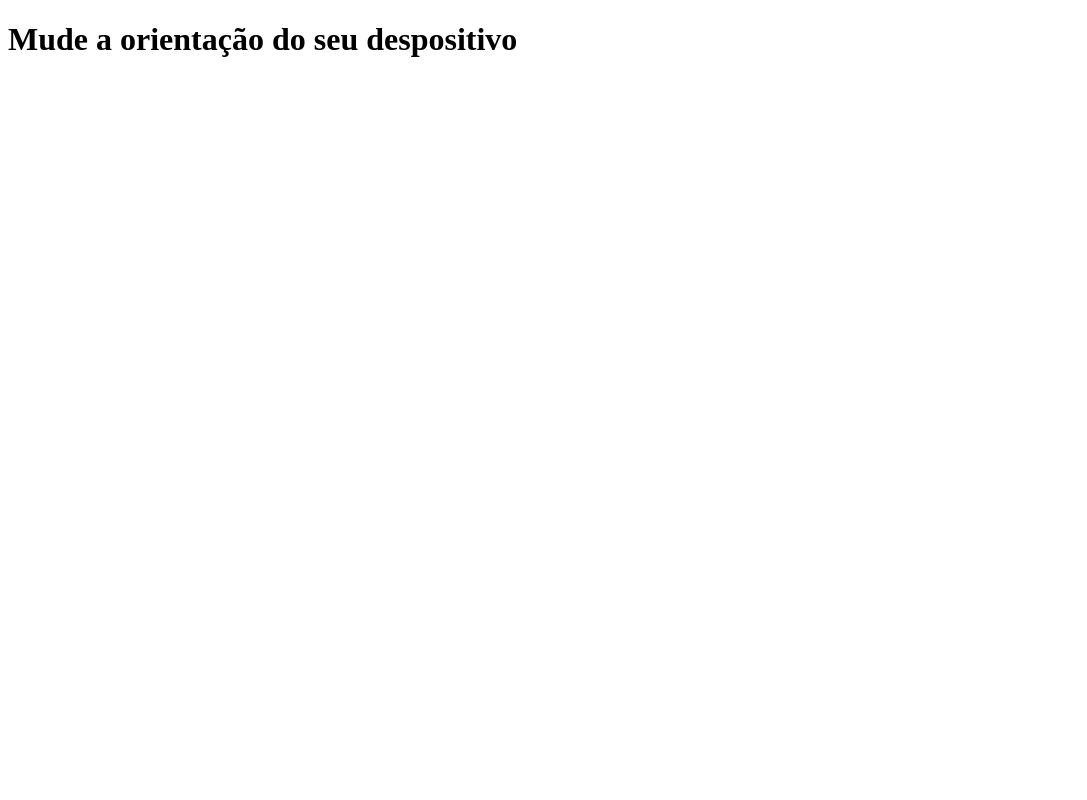
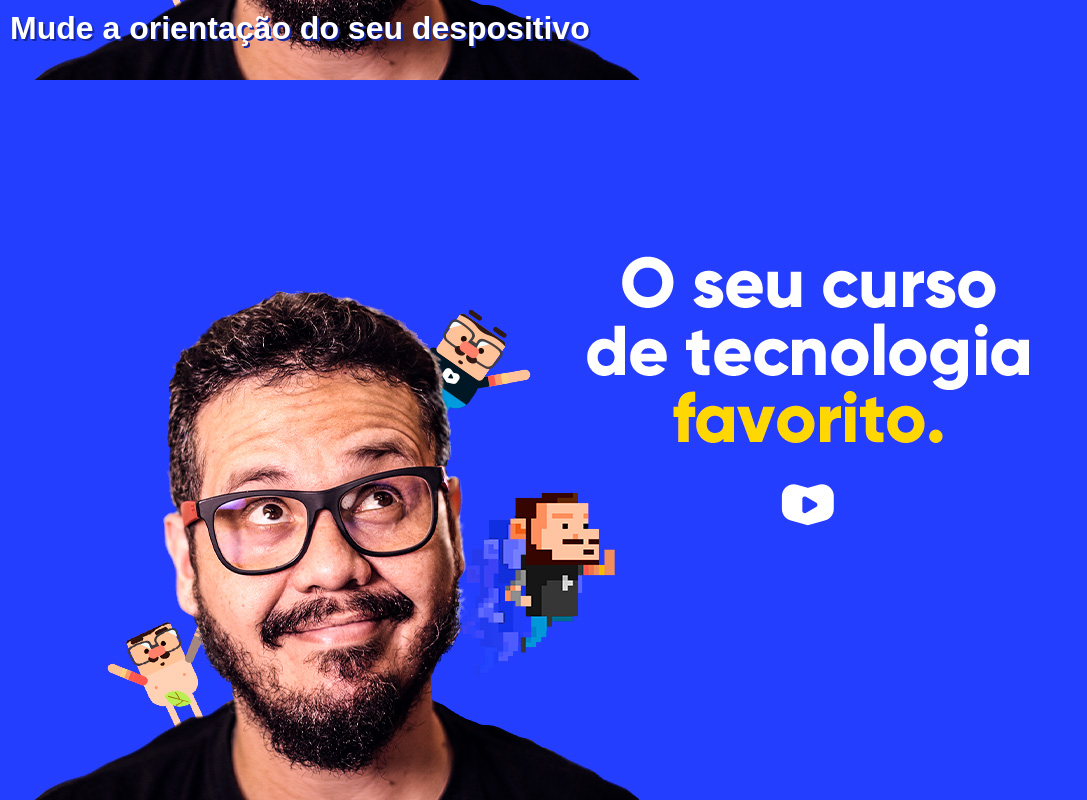
Before and after one commit to ManoelJrdev/html-css, a plain HTML site: page exercicios/ex26/mq002/index.html in a window 1280 px wide. Shown: the whole page, without its empty margins (0-1087 px from the left). Drawn offline with Linux system fonts and the light colour scheme.

Commit message:
exercicio 002 midia Query

```diff
--- a/exercicios/ex26/mq002/estilos/paisagem.css
+++ b/exercicios/ex26/mq002/estilos/paisagem.css
@@ -1,3 +1,8 @@
 @charset "UTF-8";
 
 /* aparelho landscape */
+
+body {
+    background: url(../imagens/cev-landscape.jpg);
+    background-position: left bottom;
+}
--- a/exercicios/ex26/mq002/estilos/retrato.css
+++ b/exercicios/ex26/mq002/estilos/retrato.css
@@ -1,3 +1,9 @@
 @charset "UTF-8";
 
 /* aparelho portrait */
+
+ body {
+   background: url(../imagens/cev-portrait.jpg);
+   background-position: center bottom;
+
+}
--- a/exercicios/ex26/mq002/estilos/style.css
+++ b/exercicios/ex26/mq002/estilos/style.css
@@ -1,3 +1,24 @@
 @charset "UTF-8";
 
 /* Configurações gerais */
+
+* {
+    margin: 0px;
+    padding: 0px;
+    font-family: Arial, Helvetica, sans-serif;
+}
+
+html, body {
+    width: 100vw;
+    height: 100vh;
+    background-color: #233eff;
+    background-size: contain;
+    background-repeat: no-repeat;
+
+}
+
+h1 {
+    color: white;
+    text-shadow: 2px 2px 0px #15259c;
+    padding: 10px;
+}
--- a/exercicios/ex26/mq002/index.html
+++ b/exercicios/ex26/mq002/index.html
@@ -6,8 +6,8 @@
     <meta name="viewport" content="width=device-width, initial-scale=1.0">
     <title>Midia Query</title>
     <link rel="stylesheet" href="estilos/style.css" media="all">
-    <link rel="stylesheet" href="estilos/retrato.css" media="screen and (orietation: portrait)">
-    <link rel="stylesheet" href="estilos/paisagem.css" media="screen and (orientatio: landscape)">
+    <link rel="stylesheet" href="estilos/retrato.css" media="screen and (orientation: portrait)">
+    <link rel="stylesheet" href="estilos/paisagem.css" media="screen and (orientation: landscape)">
 </head>
 <body>
     <h1>Mude a orientação do seu despositivo</h1>
```
